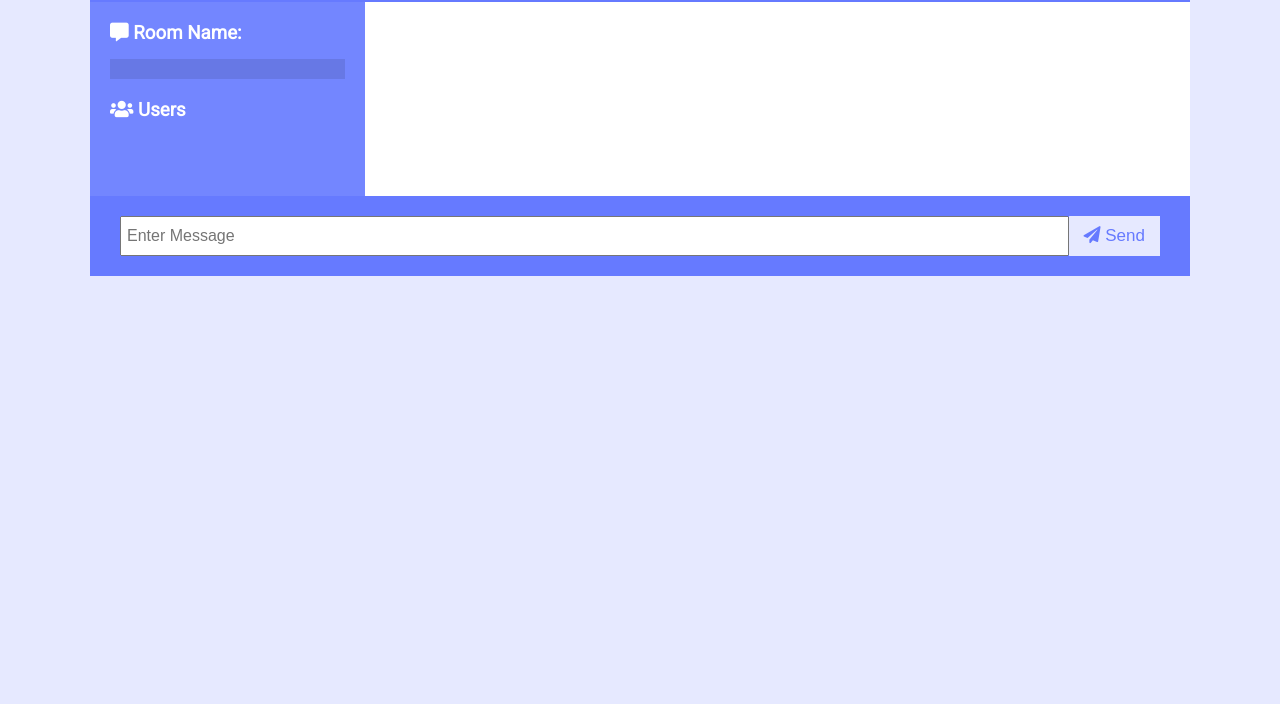
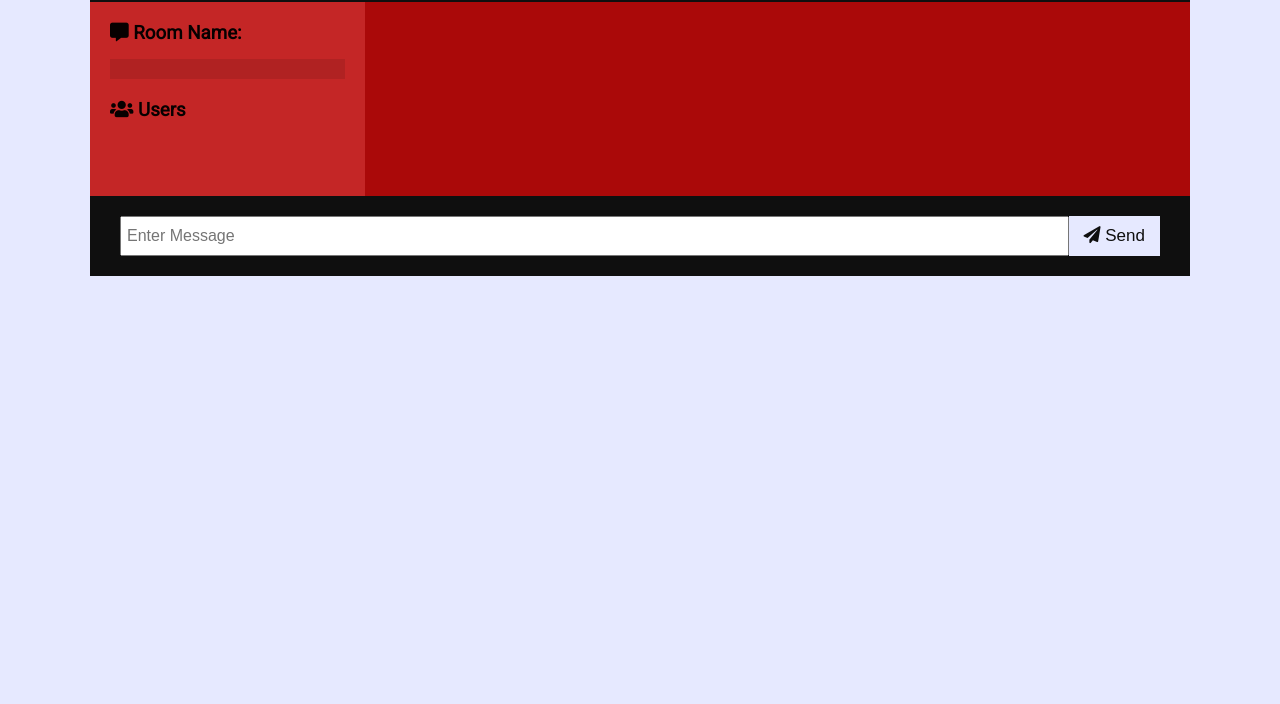
Before and after one commit to NithishK5/ChatBox, a website: page public/chat.html in a window 1280 px wide. Shown: the part 96-800 px from the top of the page. Drawn offline with nearby package versions, Linux system fonts and the light colour scheme; no server answers.

Commit message:
App created

```diff
--- a/public/css/style.css
+++ b/public/css/style.css
@@ -1,8 +1,8 @@
 @import url('https://fonts.googleapis.com/css?family=Roboto&display=swap');
 
 :root {
-	--dark-color-a: #667aff;
-	--dark-color-b: #7386ff;
+	--dark-color-a: #0f0f0f;
+	--dark-color-b: #c42626;
 	--light-color: #e6e9ff;
 	--success-color: #5cb85c;
 	--error-color: #d9534f;
@@ -42,7 +42,7 @@ a {
 
 .chat-container {
 	max-width: 1100px;
-	background: #fff;
+	background: rgb(170, 9, 9);
 	margin: 30px auto;
 	overflow: hidden;
 }
@@ -65,7 +65,7 @@ a {
 
 .chat-sidebar {
 	background: var(--dark-color-b);
-	color: #fff;
+	color: rgb(7, 0, 0);
 	padding: 20px 20px 60px;
 	overflow-y: scroll;
 }
--- a/public/js/main.js
+++ b/public/js/main.js
@@ -72,5 +72,6 @@ function outputUsers(users) {
       const li = document.createElement('li');
       li.innerText = user.username;
       userList.appendChild(li);
+
     });
-   }
+}
--- a/server.js
+++ b/server.js
@@ -63,6 +63,6 @@ socket.on('disconnect', () => {
 
 });
 
-const PORT = 3000 || process.env.PORT;
+const PORT = process.env.PORT || 3000;
 
 server.listen(PORT, () => console.log(`Server running on port ${PORT}`));
```
